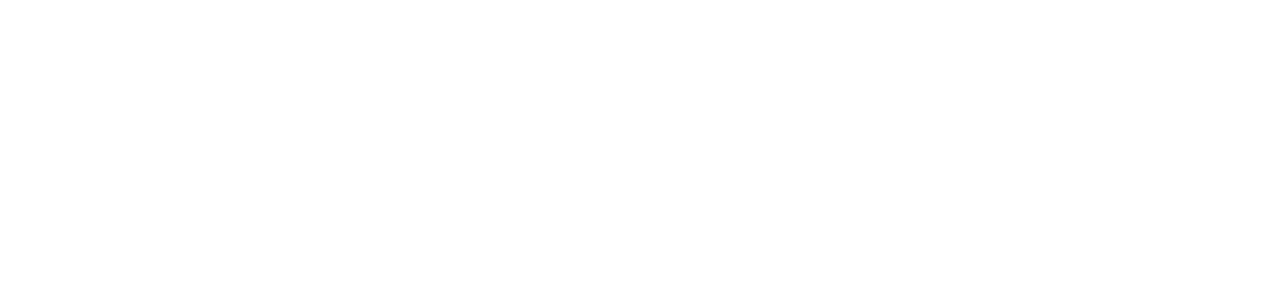
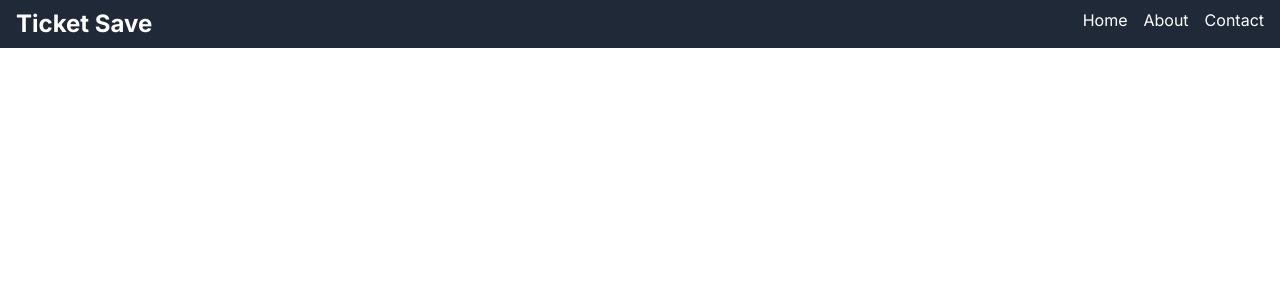
Before and after one commit to arshedgithub/Helpdesk-using-NextJs, a Next.js app: page / in a window 1280 px wide. Shown: the top 300 px of the page. Built offline with nearby package versions, Linux system fonts and the light colour scheme.

Commit message:
add nav bar

```diff
--- /dev/null
+++ b/app/components/NavBar.tsx
@@ -0,0 +1,23 @@
+import Link from 'next/link'
+import React from 'react'
+
+const NavBar = () => {
+  return (
+    <nav className="flex justify-between px-4 py-2 bg-gray-800 text-white">
+      <h1 className="font-bold text-2xl">Ticket Save</h1>
+      <ul className="flex gap-4">
+        <li>
+          <Link href="#">Home</Link>
+        </li>
+        <li>
+          <Link href="#">About</Link>
+        </li>
+        <li>
+          <Link href="#">Contact</Link>
+        </li>
+      </ul>
+    </nav>
+  )
+}
+
+export default NavBar
--- a/app/layout.tsx
+++ b/app/layout.tsx
@@ -1,6 +1,7 @@
 import type { Metadata } from "next";
 import { Inter } from "next/font/google";
 import "./globals.css";
+import NavBar from "./components/NavBar";
 
 const inter = Inter({ subsets: ["latin"] });
 
@@ -16,6 +17,7 @@
 }>) {
   return (
     <html lang="en">
+      <NavBar />
       <body className={inter.className}>{children}</body>
     </html>
   );
--- a/tailwind.config.ts
+++ b/tailwind.config.ts
@@ -8,11 +8,9 @@
   ],
   theme: {
     extend: {
-      backgroundImage: {
-        "gradient-radial": "radial-gradient(var(--tw-gradient-stops))",
-        "gradient-conic":
-          "conic-gradient(from 180deg at 50% 50%, var(--tw-gradient-stops))",
-      },
+      colors: {
+        primary: "#7856ff"
+      }
     },
   },
   plugins: [],
```
